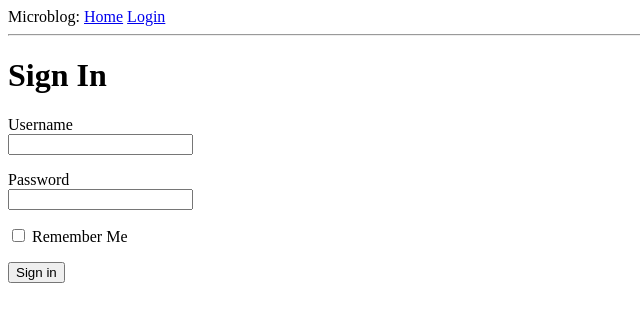
After one commit to dimv36/django-microblog, a Django app: page /login in a window 1280 px wide. The commit adds this page. Shown: the top 322 px of the page, without its empty margins (0-640 px from the left). Run offline with Django 3.2, Linux system fonts and the light colour scheme.

Commit message:
Login form added

```diff
--- /dev/null
+++ b/blog/forms.py
@@ -0,0 +1,7 @@
+from django import forms
+
+
+class LoginForm(forms.Form):
+    username = forms.CharField(label='Username')
+    password = forms.CharField(label='Password', widget=forms.PasswordInput())
+    remember_me = forms.BooleanField(label='Remember Me', required=False)
--- a/blog/templates/base.html
+++ b/blog/templates/base.html
@@ -7,7 +7,18 @@
       {% endif %}
     </head>
     <body>
-        <div>Microblog: <a href="/index">Home</a></div>
+        <div>
+            Microblog:
+            <a href="{% url 'index' %}">Home</a>
+            <a href="{% url 'login' %}">Login</a>
+        </div>
+        {% if messages %}
+        <ul class="messages">
+            {% for message in messages %}
+            <li{% if message.tags %} class="{{ message.tags }}"{% endif %}>{{ message }}</li>
+            {% endfor %}
+        </ul>
+        {% endif %}
         <hr>
         {% block content %}{% endblock %}
     </body>
--- /dev/null
+++ b/blog/templates/login.html
@@ -0,0 +1,24 @@
+{% extends 'base.html' %}
+
+{% block content %}
+    <h1>Sign In</h1>
+    <form action="" method="post" novalidate>
+        {% csrf_token %}
+        <p>
+            {{ form.username.label }}<br>
+            {{ form.username }}<br>
+            {% for error in form.username.errors %}
+            <span style="color: red;">[{{ error }}]</span>
+            {% endfor %}
+        </p>
+        <p>
+            {{ form.password.label }}<br>
+            {{ form.password }}<br>
+            {% for error in form.password.errors %}
+            <span style="color: red;">[{{ error }}]</span>
+            {% endfor %}
+        </p>
+        <p>{{ form.remember_me }} {{ form.remember_me.label }}</p>
+        <input type="submit" value="Sign in">
+    </form>
+{% endblock %}
--- a/blog/urls.py
+++ b/blog/urls.py
@@ -4,5 +4,6 @@ from . import views
 
 urlpatterns = [
     path('', views.index, name='index'),
-    path('index', views.index, name='index')
+    path('index', views.index, name='index'),
+    path('login', views.login, name='login')
 ]
--- a/blog/views.py
+++ b/blog/views.py
@@ -1,5 +1,7 @@
-from django.http import HttpResponse
+from django.http import HttpResponseRedirect
 from django.shortcuts import render
+from django.contrib import messages
+from .forms import LoginForm
 
 # Create your views here.
 
@@ -19,3 +21,16 @@ def index(request):
     context = {'user': user,
                'posts': posts}
     return render(request, 'index.html', context)
+
+
+def login(request):
+    if request.method == 'POST':
+        form = LoginForm(request.POST)
+        if form.is_valid():
+            messages.success(request, 'Login requested for user {}, remember_me={}'.format(
+                form.data.get('username'), form.data.get('remember_me')))
+            return HttpResponseRedirect('index')
+    else:
+        form = LoginForm()
+    return render(request, 'login.html', context={'title': 'Sign In',
+                                                  'form': form})
```
